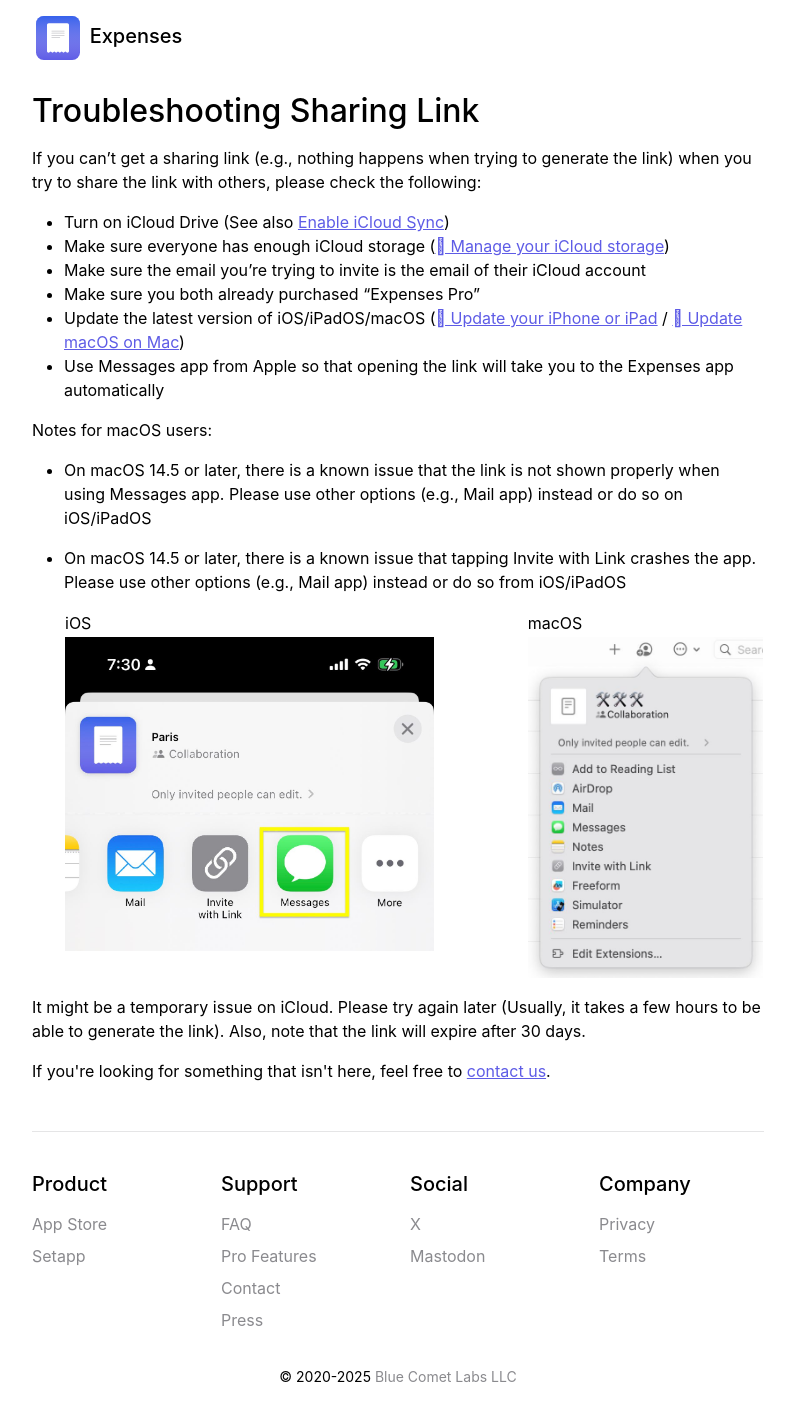
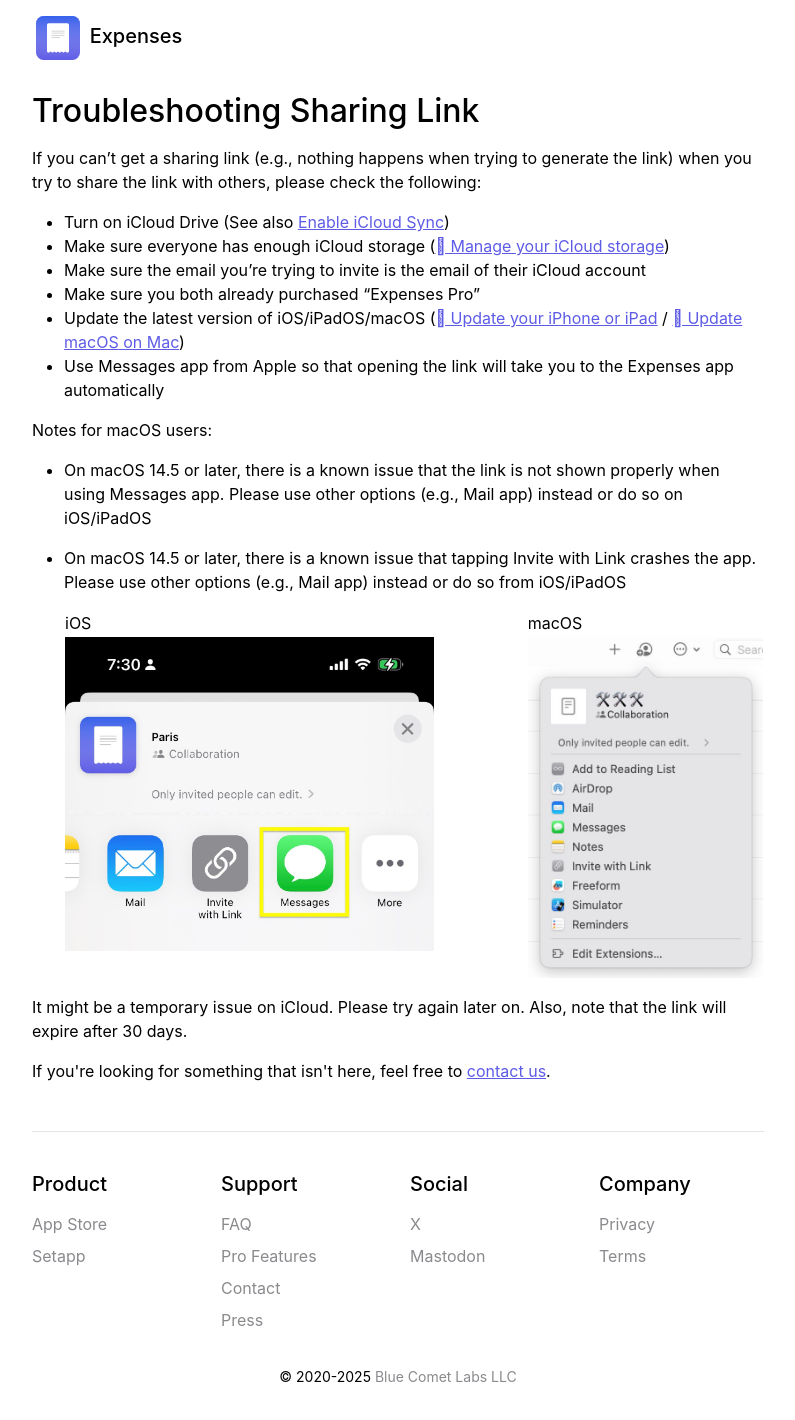
Before and after one commit to bluecometlabs/getexpenses.app, a Jekyll site: the page built from pages/faq/sharing/troubleshooting-sharing-link.md, in a window 1280 px wide. Shown: the whole page, without its empty margins (242-1037 px from the left). Built offline with Jekyll 4.4.1, drawn with Linux system fonts in a browser that asks for light colours.

Commit message:
Update page

```diff
--- a/pages/faq/sharing/troubleshooting-sharing-link.md
+++ b/pages/faq/sharing/troubleshooting-sharing-link.md
@@ -30,6 +30,6 @@
         </tr>
     </table>
 
-It might be a temporary issue on iCloud. Please try again later (Usually, it takes a few hours to be able to generate the link). Also, note that the link will expire after 30 days.
+It might be a temporary issue on iCloud. Please try again later on. Also, note that the link will expire after 30 days.
 
 {% include faq_footer.html %}
```
